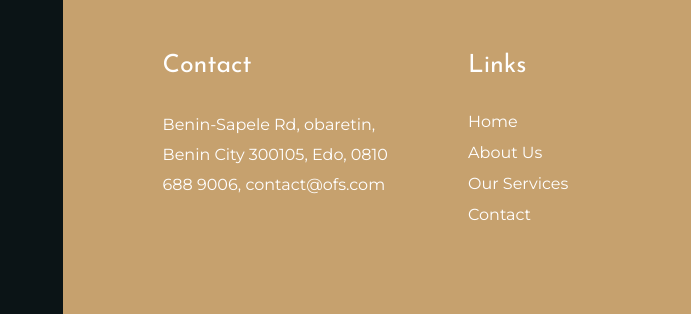
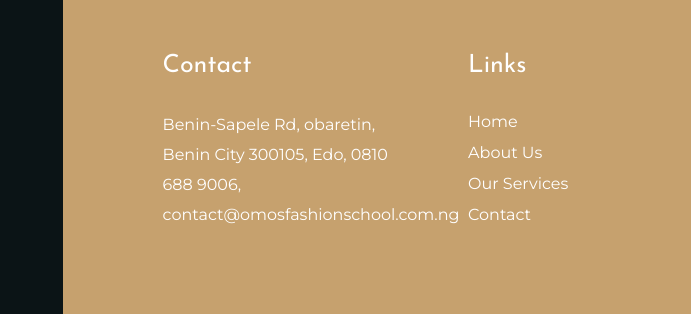
Before and after one commit to akins001/omosFashionSchool, a plain HTML site: page gallery.html in a window 1280 px wide. Shown: the part 2983-3297 px from the top of the page, 347-1038 px from the left. Drawn offline with Linux system fonts and the light colour scheme.

Commit message:
Update gallery.html

```diff
--- a/gallery.html
+++ b/gallery.html
@@ -198,7 +198,7 @@
                                     <div class="footer-tittle">
                                         <h4>Contact</h4>
                                         <div class="footer-pera">
-                                            <p> Benin-Sapele Rd, obaretin, Benin City 300105, Edo, 0810 688 9006, contact@ofs.com</p>
+                                            <p> Benin-Sapele Rd, obaretin, Benin City 300105, Edo, 0810 688 9006, contact@omosfashionschool.com.ng</p>
                                         </div>
                                     </div>
                                 </div>
```
